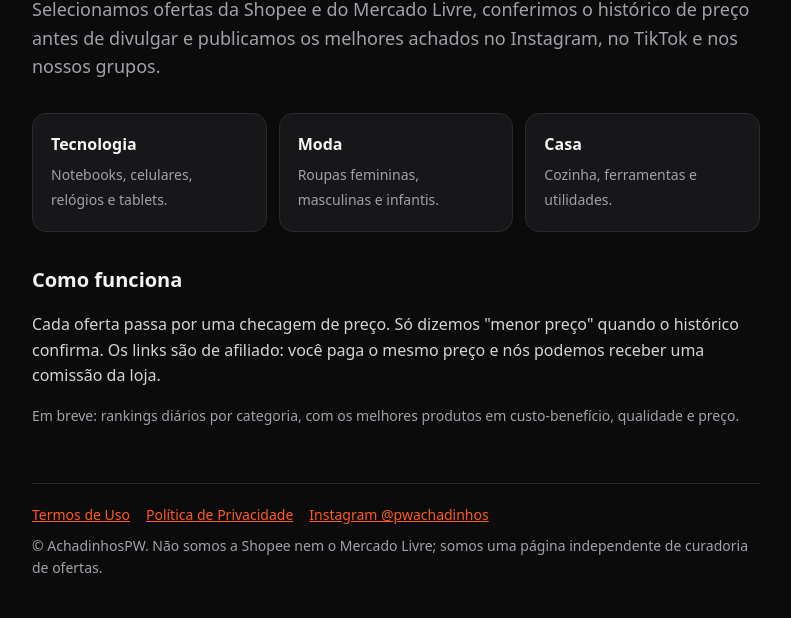
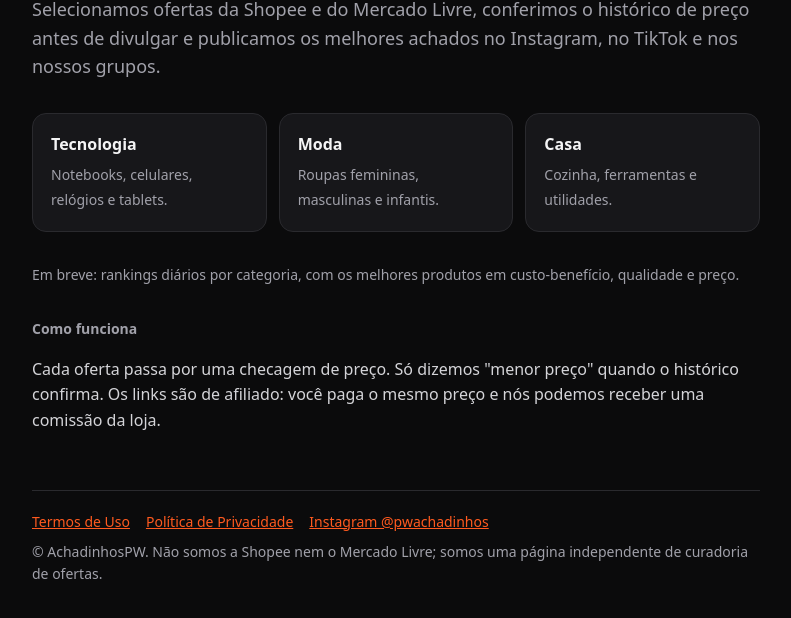
Before and after one commit to achadinhospw/site, a plain HTML site: page index.html in a window 1280 px wide. Shown: the part 236-854 px from the top of the page, without its empty margins (244-1035 px from the left). Drawn offline with Linux system fonts and the light colour scheme.

Commit message:
Verificacao TikTok e ajuste da pagina inicial

```diff
--- a/index.html
+++ b/index.html
@@ -23,10 +23,12 @@
     <div class="card"><b>Casa</b><span>Cozinha, ferramentas e utilidades.</span></div>
   </div>
 
-  <h2>Como funciona</h2>
+  <p class="small">Em breve: rankings diários por categoria, com os melhores produtos em custo-benefício, qualidade e preço.</p>
+
+  <section class="how">
+  <h2 class="small">Como funciona</h2>
   <p>Cada oferta passa por uma checagem de preço. Só dizemos "menor preço" quando o histórico confirma. Os links são de afiliado: você paga o mesmo preço e nós podemos receber uma comissão da loja.</p>
-
-  <p class="small">Em breve: rankings diários por categoria, com os melhores produtos em custo-benefício, qualidade e preço.</p>
+  </section>
 
   <footer>
     <nav><a href="termos">Termos de Uso</a><a href="privacidade">Política de Privacidade</a><a href="https://www.instagram.com/pwachadinhos/" rel="noopener noreferrer">Instagram @pwachadinhos</a></nav>
```
Also changed, not shown: tiktok9w8tX3wrr1dTnTC3bAGvnNtihtnNQsWr.txt (added).
